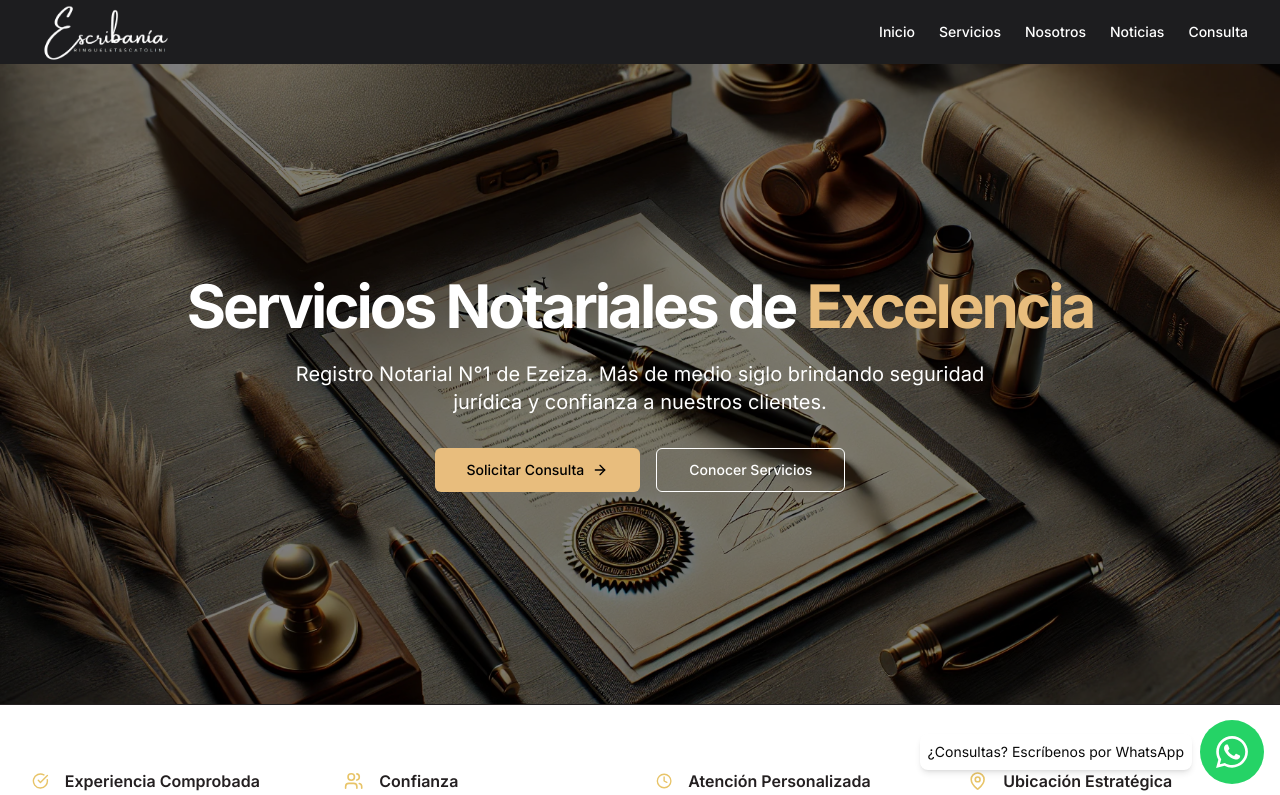
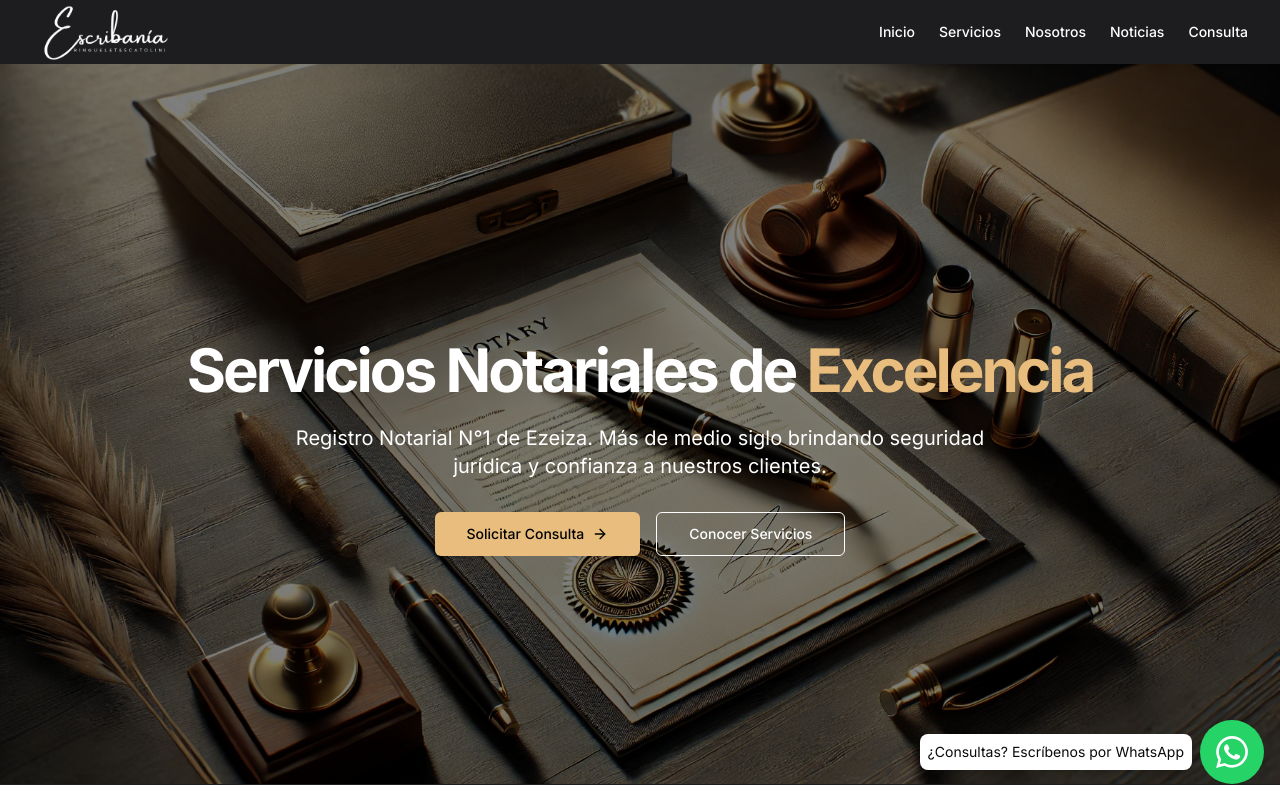
Before and after one commit to peter-ringuelet/Escribania, a Next.js app in the folder escribania-ringuelet/: page / in a window 1280 px wide. Shown: the top 795 px of the page. Built offline with nearby package versions, Linux system fonts and the light colour scheme.

Commit message:
transition

```diff
--- a/escribania-ringuelet/app/components/Hero.tsx
+++ b/escribania-ringuelet/app/components/Hero.tsx
@@ -7,8 +7,8 @@ import Image from "next/image"
 
 export function Hero() {
   return (
-    <section className="relative min-h-[60vh] md:min-h-[80vh] flex items-center">
-      <div className="container mx-auto px-4 py-8 md:py-12 flex flex-col justify-center">
+    <section className="relative h-[100dvh] md:h-[90vh] flex items-center">
+      <div className="container mx-auto px-4 py-8 md:py-12 flex flex-col justify-center md:justify-start md:pt-24">
         <div className="absolute inset-0 z-0">
           <Image
             src="/placeholder2.webp"
```
